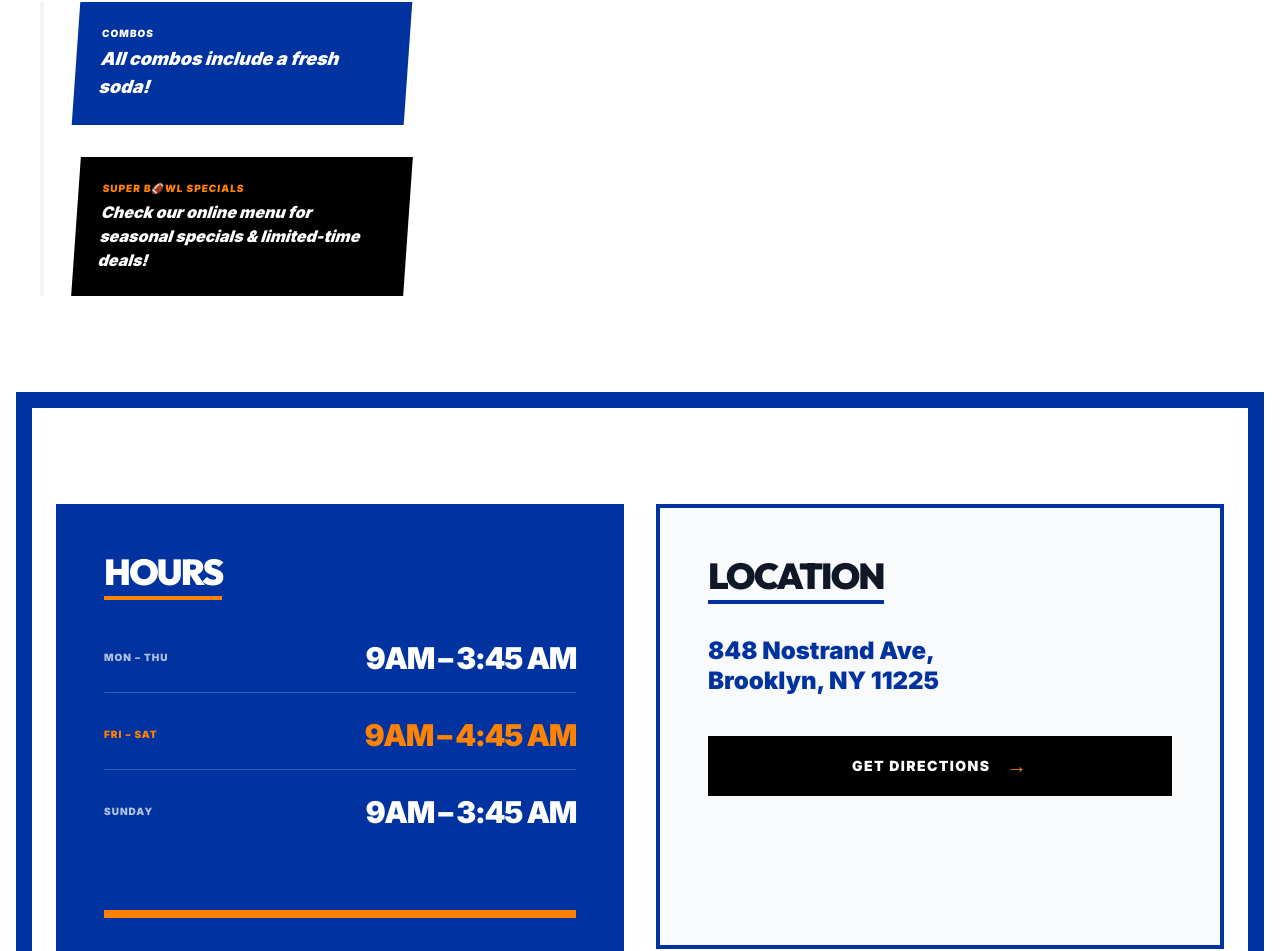
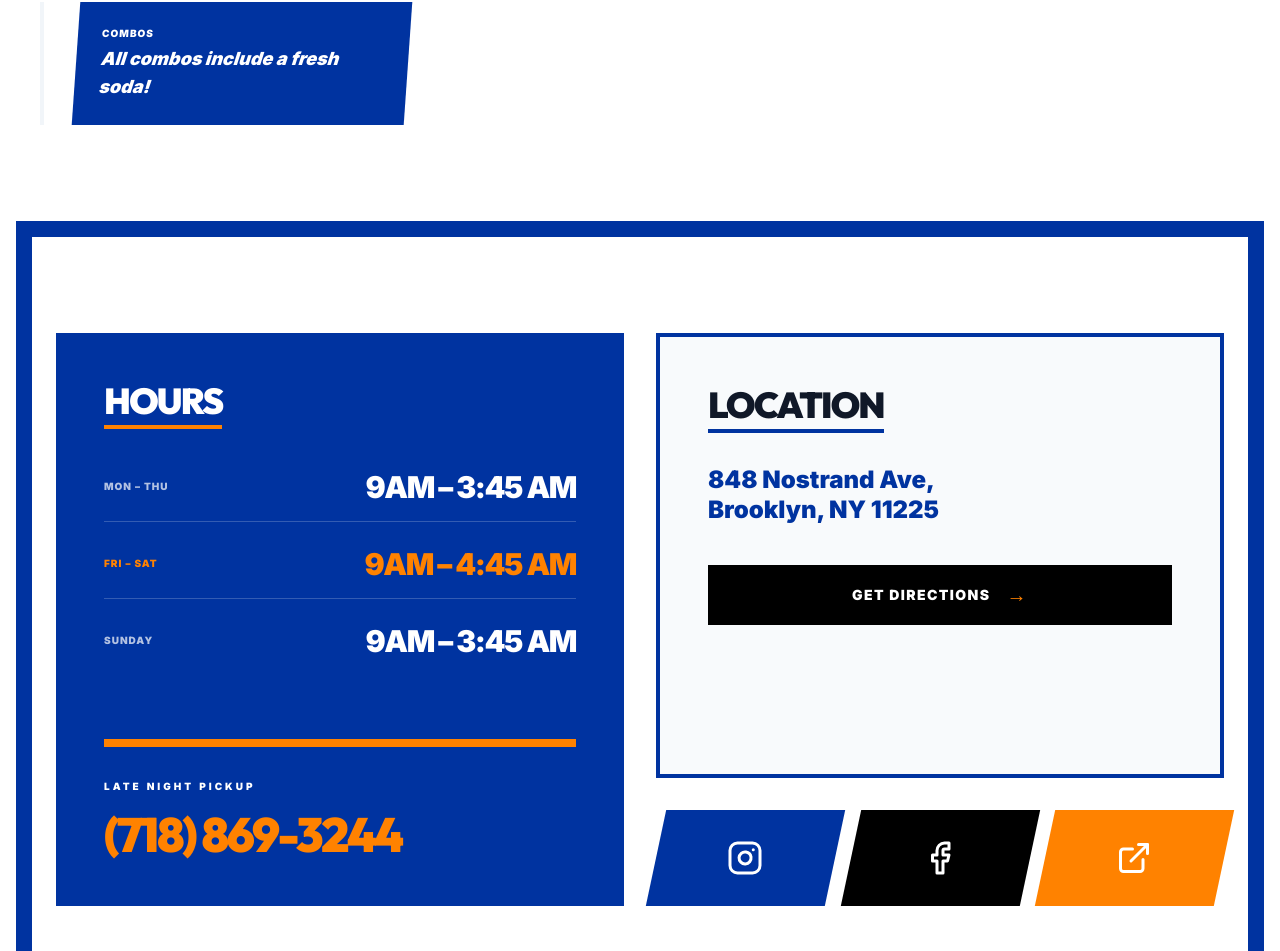
Before and after one commit to JoshKnowsCode/the-munchies-web, a React (Vite) app in the folder the-munchies---nyc-halal-fast-food/: page / in a window 1280 px wide. Shown: the part 4353-5304 px from the top of the page. Built offline with nearby package versions, Linux system fonts and the light colour scheme.

Commit message:
Remove Super Bowl Specials section from App
Removed the Super Bowl Specials section from the App component.

```diff
--- a/the-munchies---nyc-halal-fast-food/src/App.tsx
+++ b/the-munchies---nyc-halal-fast-food/src/App.tsx
@@ -447,10 +447,7 @@ export default function App() {
                  <p className="text-[10px] font-black uppercase tracking-widest mb-1">Combos</p>
                  <p className="text-lg font-black italic">All combos include a fresh soda!</p>
                </div>
-               <div className="bg-black p-6 text-white skew-x-[-4deg]">
-                 <p className="text-[10px] font-black uppercase tracking-widest mb-1 text-munchies-orange">Super B🏈wl Specials</p>
-                 <p className="text-base font-black italic">Check our online menu for seasonal specials & limited-time deals!</p>
-               </div>
+
             </div>
           </div>
         </div>
```
